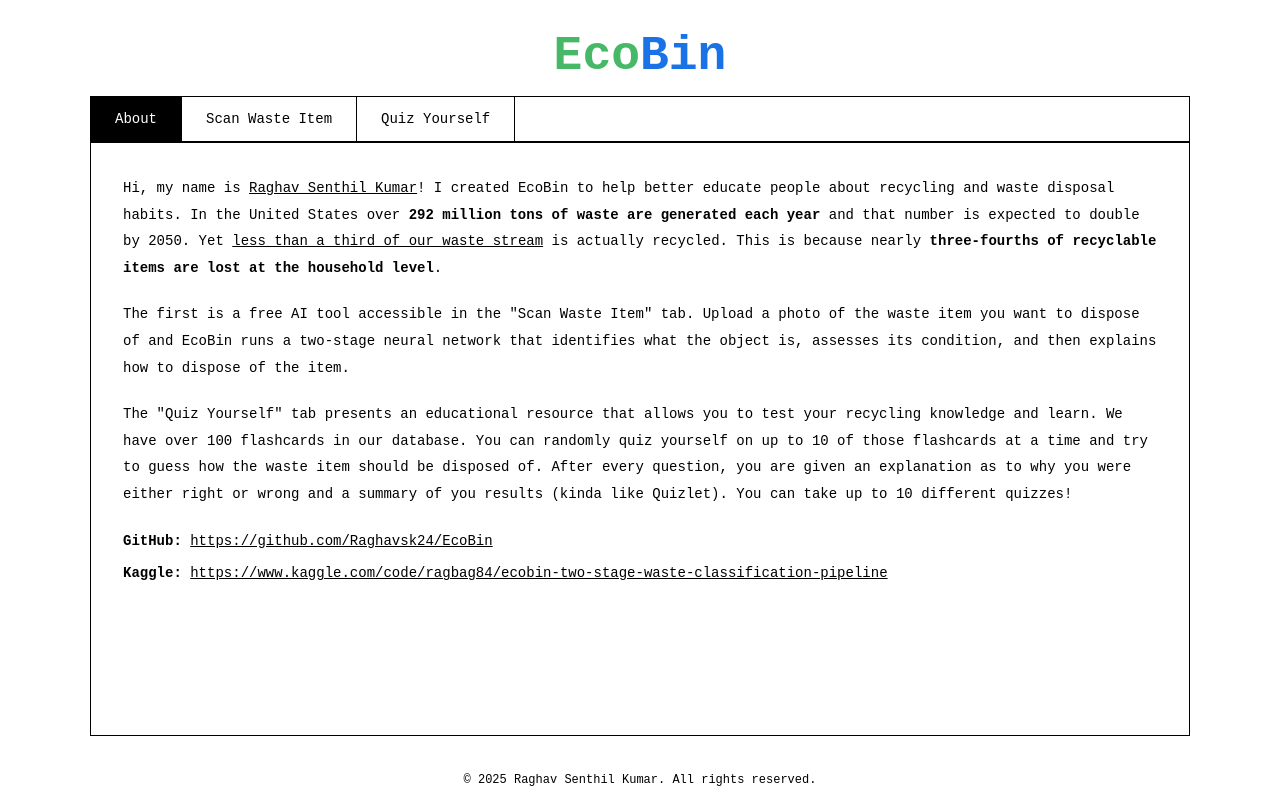
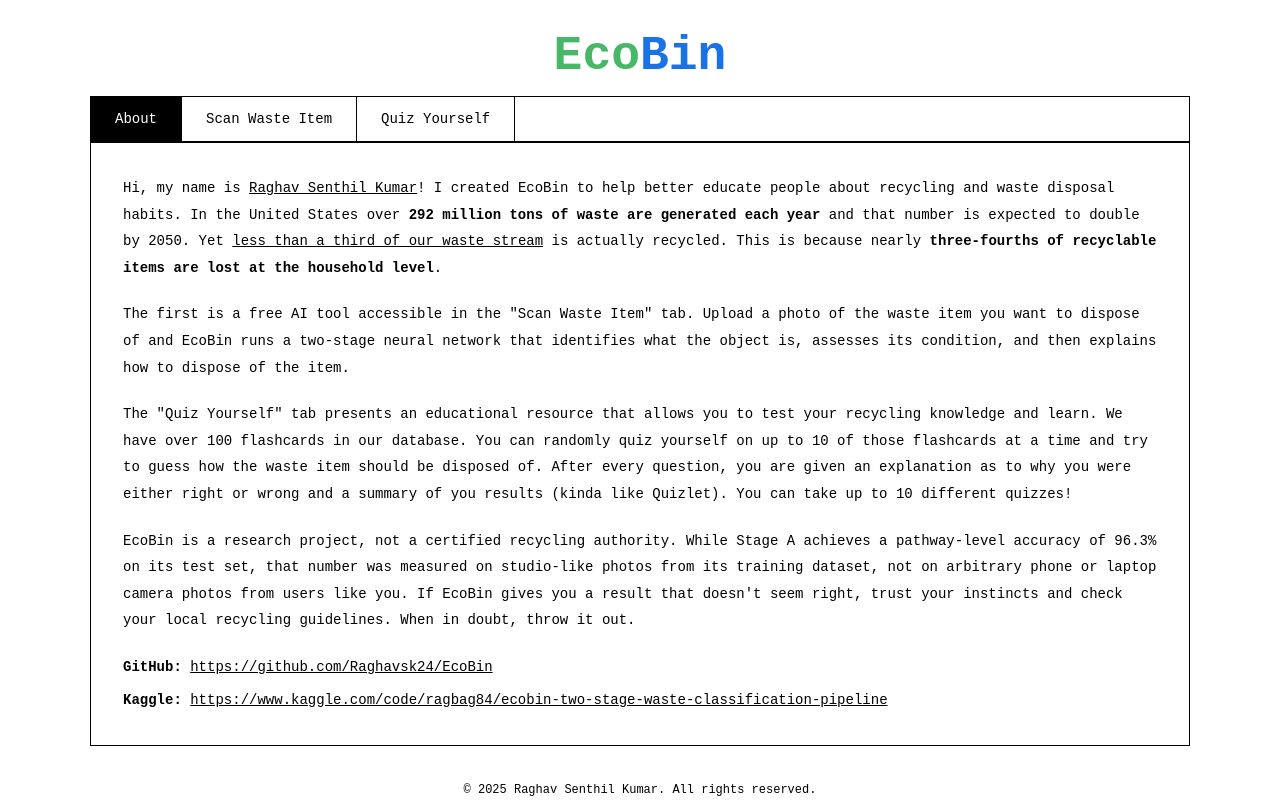
Before and after one commit to Raghavsk24/EcoBin, a Next.js app in the folder web/: page / in a window 1280 px wide. Built offline with nearby package versions, Linux system fonts and the light colour scheme; no server answers.

Commit message:
Modified markdown in notebook

```diff
--- a/web/components/AboutTab.tsx
+++ b/web/components/AboutTab.tsx
@@ -40,6 +40,10 @@ export default function AboutTab() {
         were either right or wrong and a summary of you results (kinda like Quizlet). You can take up to 10 different quizzes!
       </p>
 
+      <p className="mb-5">
+        EcoBin is a research project, not a certified recycling authority. While Stage A achieves a pathway-level accuracy of 96.3% on its test set, that number was measured on studio-like photos from its training dataset, not on arbitrary phone or laptop camera photos from users like you. If EcoBin gives you a result that doesn't seem right, trust your instincts and check your local recycling guidelines. When in doubt, throw it out.
+      </p>
+
       <div style={{ display: 'flex', flexDirection: 'column', gap: '6px', fontSize: '0.875rem' }}>
         <p>
           <strong>GitHub:</strong>{' '}
```
Also changed, not shown: 2 other files (tests, documents, lock files or other folders).
